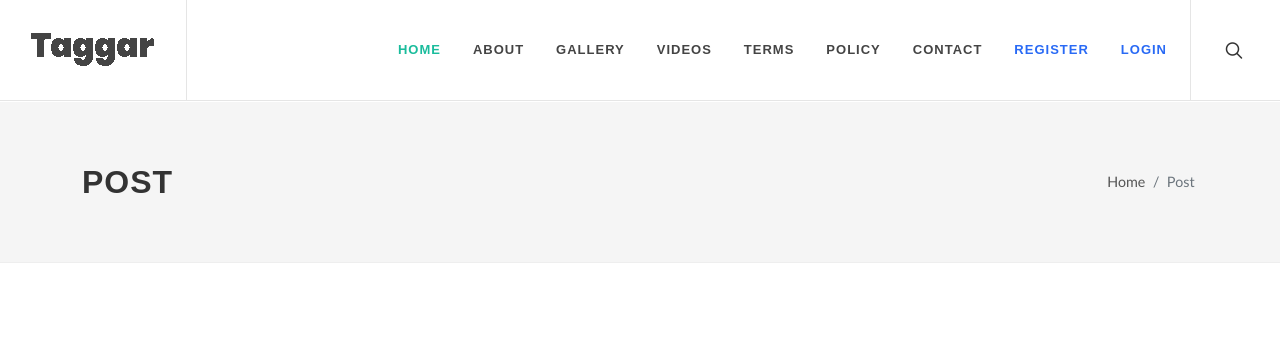
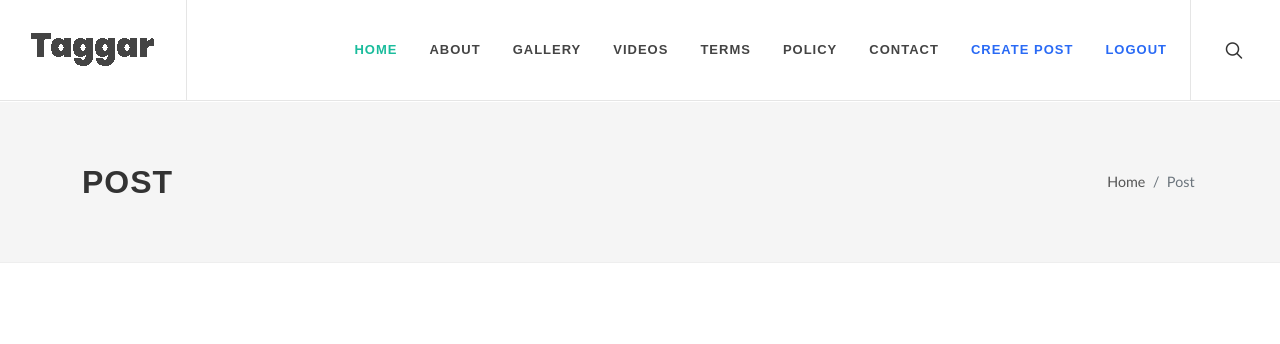
Before and after one commit to antarpreetsinghk/taggar-blog-website, a Django app: page /post/new/ in a window 1280 px wide. Shown: the top 344 px of the page. Run offline with Django 3.2, Linux system fonts and the light colour scheme; the visitor is signed in with stand-in values (Sample User, id 1); data that the repository does not hold is empty; some libraries are stand-ins or nearby versions.

Commit message:
Create Post link added to base.html

```diff
--- a/blog/templates/base.html
+++ b/blog/templates/base.html
@@ -91,12 +91,21 @@
 								<li class="menu-item">
 									<a class="menu-link" href="{% url 'home' %}"><div>Contact</div></a>
 								</li>
-								<li class="menu-item">
-									<a class="menu-link" style="color: rgb(41, 106, 245);" href="{% url 'home' %}"><div>Register</div></a>
-								</li>
-								<li class="menu-item">
-									<a class="menu-link" style="color: rgb(41, 106, 245);" href="{% url 'home' %}"><div>Login</div></a>
-								</li>
+								{% if user.is_authenticated %}
+									<li class="menu-item">
+										<a class="menu-link" style="color: rgb(41, 106, 245);" href="{% url 'post-create' %}"><div>Create Post</div></a>
+									</li>
+									<li class="menu-item">
+										<a class="menu-link" style="color: rgb(41, 106, 245);" href="#"><div>Logout</div></a>
+									</li>
+								{% else %}
+									<li class="menu-item">
+										<a class="menu-link" style="color: rgb(41, 106, 245);" href="#"><div>Register</div></a>
+									</li>
+									<li class="menu-item">
+										<a class="menu-link" style="color: rgb(41, 106, 245);" href="#"><div>Login</div></a>
+									</li>
+								{% endif %}
 							</ul>
 
 						</nav><!-- #primary-menu end -->
```
Also changed, not shown: 1 other file.
